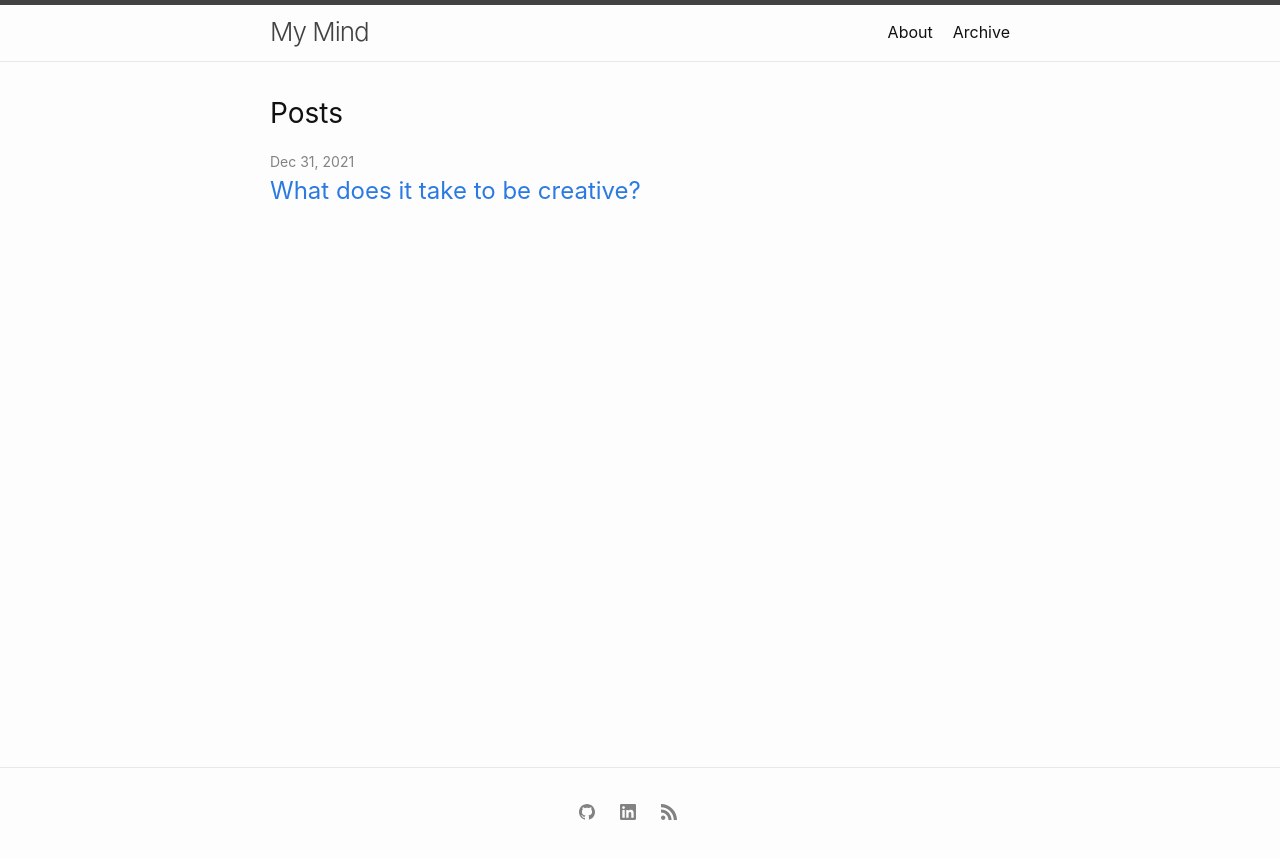
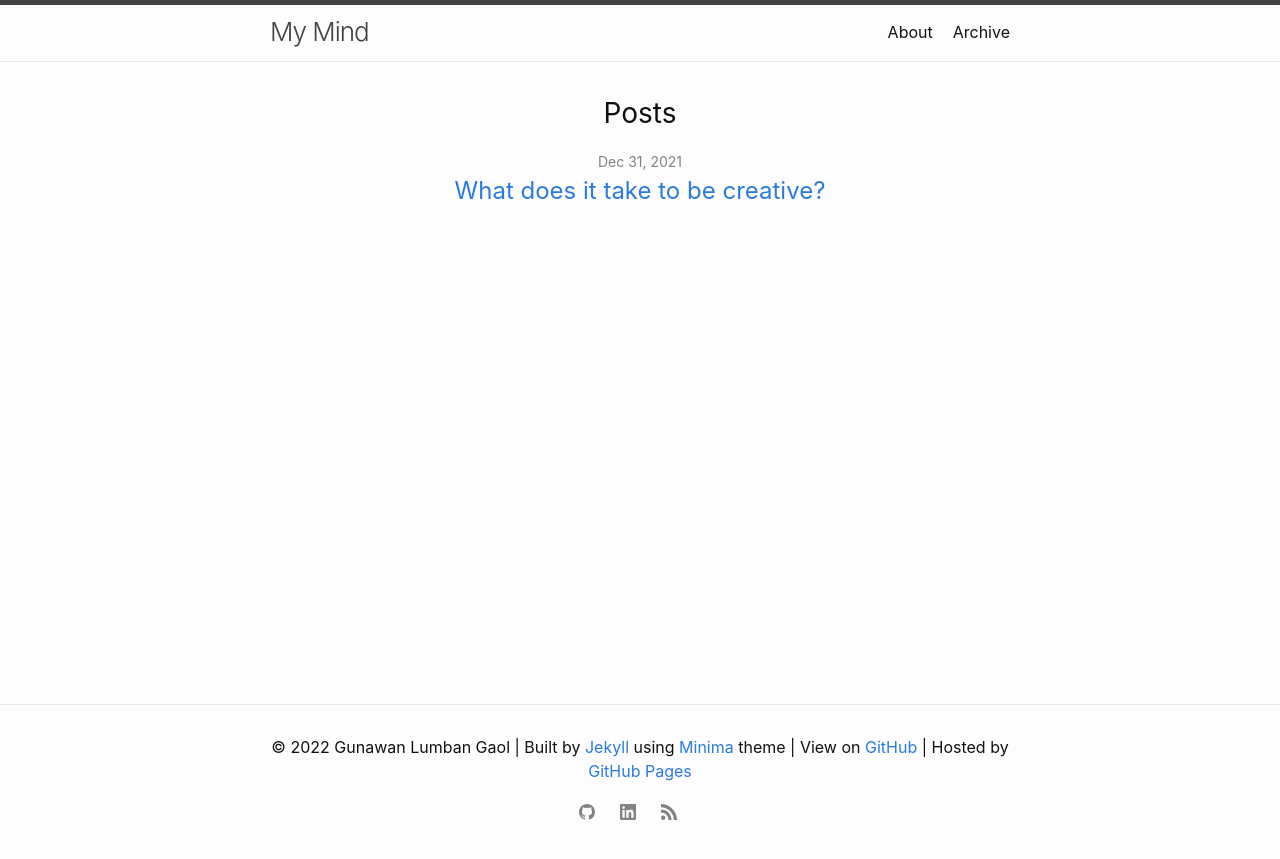
Before and after one commit to Arc-rendezvous/my-mind, a Jekyll site: the page built from index.markdown, in a window 1280 px wide. Shown: the top 859 px of the page. Built offline with Jekyll 4.4.1, drawn with Linux system fonts in a browser that asks for light colours.

Commit message:
Edit footer description

```diff
--- a/_includes/footer.html
+++ b/_includes/footer.html
@@ -2,7 +2,9 @@
   <data class="u-url" href="{{ "/" | relative_url }}"></data>
 
   <div class="wrapper">
-
+    <p>
+      &COPY; 2022 Gunawan Lumban Gaol | Built by <a href="https://jekyllrb.com/" target="_blank">Jekyll</a> using <a href="https://github.com/jekyll/minima/" target="_blank">Minima</a> theme | View on <a href="https://github.com/Arc-rendezvous/my-mind">GitHub</a> | Hosted by <a href="https://pages.github.com/" target="_blank">GitHub Pages</a>
+    </p>
     <div class="footer-col-wrapper">
       <!-- <div class="footer-col footer-col-1">
         <ul class="contact-list">
--- a/_sass/minima/_layout.scss
+++ b/_sass/minima/_layout.scss
@@ -119,6 +119,10 @@
 .social-media-list {
   list-style: none;
   margin-left: 0;
+}
+
+.wrapper {
+  text-align: center;
 }
 
 .footer-col-wrapper {
```
